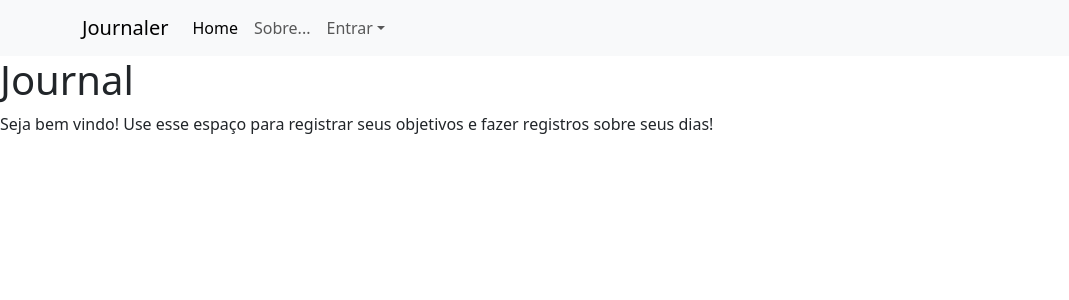
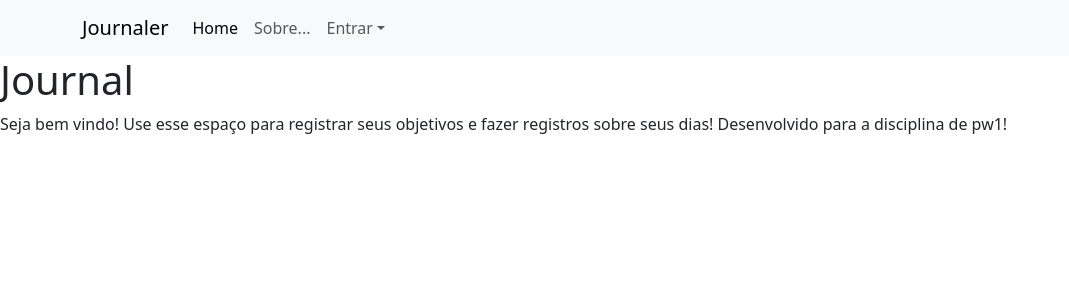
Before and after one commit to FelipeFontanaSeganfredo/trabalho1-pw1-frontend-react, a React (Create React App) app in the folder journal-frontend/: page / in a window 1280 px wide. Shown: the top 300 px of the page, without its empty margins (0-1069 px from the left). Built offline with nearby package versions, Linux system fonts and the light colour scheme; no server answers.

Commit message:
Pequena alteração

```diff
--- a/journal-frontend/src/componentes/telas/Home.jsx
+++ b/journal-frontend/src/componentes/telas/Home.jsx
@@ -1,7 +1,7 @@
 const Home = () => (
     <div>
         <h1>Journal</h1>
-        <p>Seja bem vindo! Use esse espaço para registrar seus objetivos e fazer registros sobre seus dias!</p>
+        <p>Seja bem vindo! Use esse espaço para registrar seus objetivos e fazer registros sobre seus dias! Desenvolvido para a disciplina de pw1!</p>
     </div>
 );
 export default Home;
```
